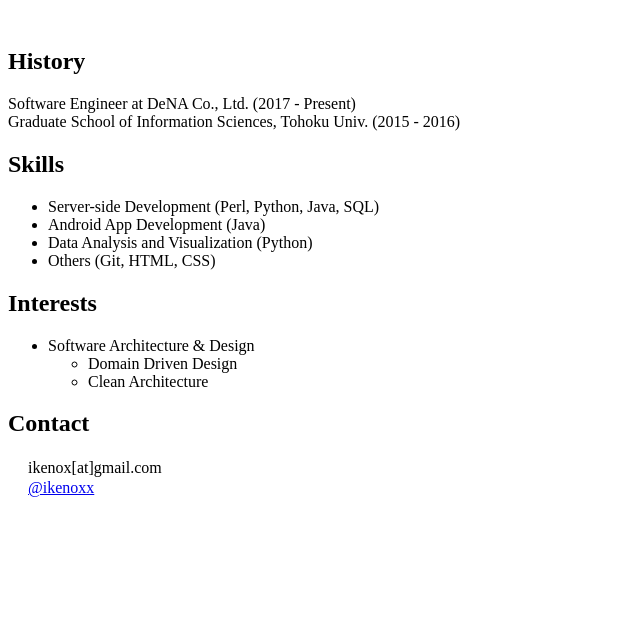
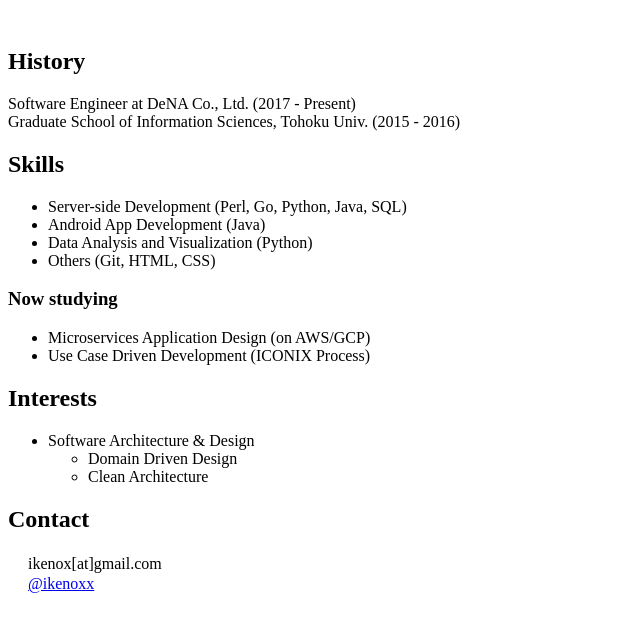
Before and after one commit to ikenox/ikenox.github.io, a Gatsby site: page /about in a window 1280 px wide. Shown: the whole page, without its empty margins (0-640 px from the left). Built offline with nearby package versions, Linux system fonts and the light colour scheme; Gatsby itself is replaced by a stand-in of ours; some packages are replaced by stand-ins of ours; some icons are missing.

Commit message:
update aboutme

```diff
--- a/src/pages/about.js
+++ b/src/pages/about.js
@@ -23,10 +23,15 @@ class About extends React.Component {
 
           <h2 id="skills">Skills</h2>
           <ul>
-            <li>Server-side Development (Perl, Python, Java, SQL)</li>
+            <li>Server-side Development (Perl, Go, Python, Java, SQL)</li>
             <li>Android App Development (Java)</li>
             <li>Data Analysis and Visualization (Python)</li>
             <li>Others (Git, HTML, CSS)</li>
+          </ul>
+          <h3>Now studying</h3>
+          <ul>
+            <li>Microservices Application Design (on AWS/GCP)</li>
+            <li>Use Case Driven Development (ICONIX Process)</li>
           </ul>
 
           <h2 id="interests">Interests</h2>
```
